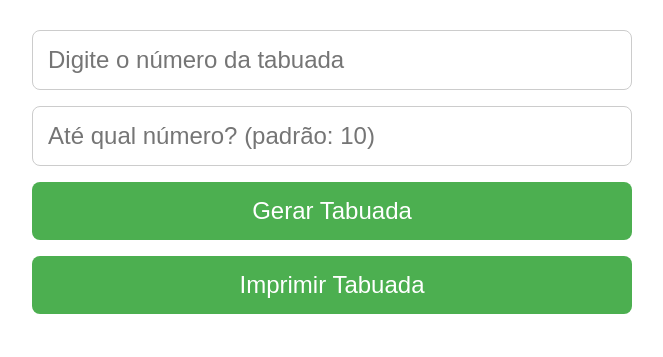
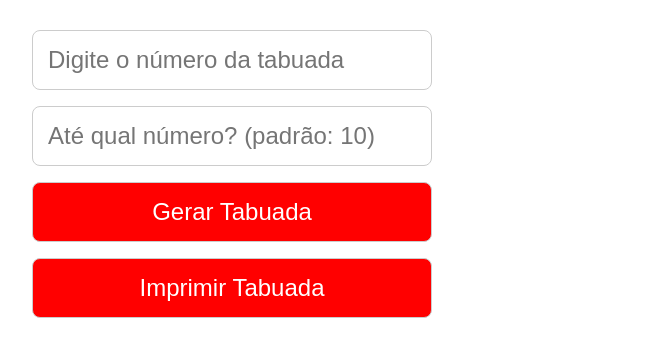
Before and after one commit to Eric-Facef/progcomp1, a plain HTML site: page Projetos/tabuada-do-chat/index.html in a window 1280 px wide. Shown: the part 115-472 px from the top of the page, without its empty margins (308-971 px from the left). Drawn offline with Linux system fonts and the light colour scheme.

Commit message:
atualização css

```diff
--- a/Projetos/minha-tabuada/style.css
+++ b/Projetos/minha-tabuada/style.css
@@ -0,0 +1,72 @@
+body {
+    font-family: Arial, sans-serif;
+    padding: 20px;
+    display: flex;
+    flex-direction: column;
+    align-items: center;
+    justify-content: center;
+    margin: 0; /* Remove a margem padrão do body */
+}
+
+.container {
+    text-align: center;
+    max-width: 600px;
+    width: 100%;
+}
+
+h1 {
+    font-size: 50px;
+    margin: 0; /* Remove todas as margens do h1 */
+    margin-bottom: 25px;
+}
+
+button {
+    padding: 10px 20px;
+    margin: 5px;
+    font-size: 16px;
+    border-radius: 8px;
+    border: solid 2px blue;
+    box-sizing: border-box;
+    cursor: pointer;
+    width: 80%; /* Ajusta a largura dos inputs e do botão */
+}
+
+input {
+    padding: 10px 20px;
+    margin: 5px;
+    font-size: 16px;
+    border-radius: 8px;
+    border: solid 2px blue;
+    box-sizing: border-box;
+    cursor: pointer;
+    width: 50%;
+}
+
+button:hover {
+    background-color: blue;
+    color: white;
+}
+
+ul {
+    list-style: none;
+    padding: 0;
+    margin-top: 25px;
+    width: 100%;
+    max-width: 600px;
+    background-color: #e0f7fa; /* Fundo azul claro */
+    border-radius: 8px;
+    box-shadow: 0 2px 6px rgba(0,0,0,0.2);
+    overflow-y: auto; /* Habilita rolagem vertical */
+    max-height: 500px; /* Altura exata para 10 itens */
+}
+
+li {
+    padding: 10px;
+    font-size: 25px;
+    border-bottom: 1px solid #ccc;
+    background-color: #ffffff; /* Cor de fundo dos itens (branco) */
+}
+
+li:last-child {
+    border-bottom: none;
+}
--- a/Projetos/tabuada-do-chat/style.css
+++ b/Projetos/tabuada-do-chat/style.css
@@ -11,8 +11,16 @@ h1 {
   margin-bottom: 25px;
 }
 
+/* Centralizar inputs e botões em coluna */
+.form-container {
+  display: flex;
+  flex-direction: column;
+  align-items: center;
+}
+
 input, button {
   width: 100%;
+  max-width: 400px; /* Limita o tamanho para não ficar esticado */
   padding: 15px;
   margin: 8px 0;
   font-size: 1.3em;
@@ -22,14 +30,13 @@ input, button {
 }
 
 button {
-  background-color: #4CAF50;
+  background-color: red;
   color: white;
-  border: none;
   cursor: pointer;
 }
 
 button:hover {
-  background-color: #45a049;
+  background-color: blue;
 }
 
 ul {
```
